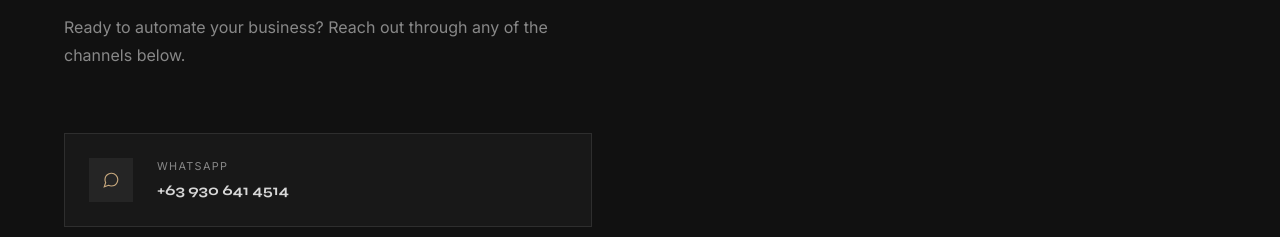
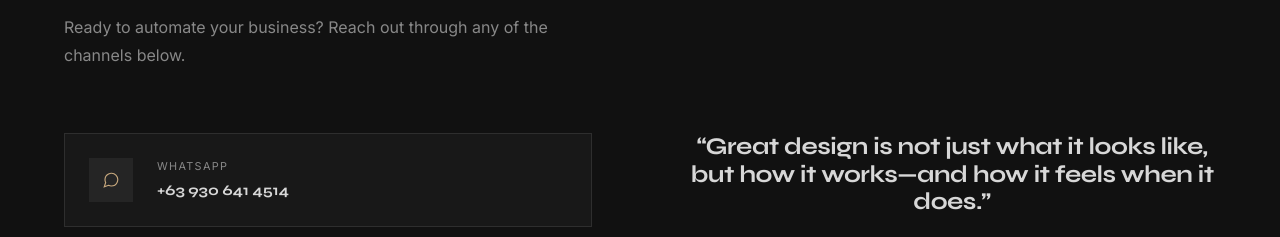
Before and after one commit to chogodess/portfolio, a plain HTML site: page index.html in a window 1280 px wide. Shown: the part 5660-5897 px from the top of the page. Drawn offline with Linux system fonts and the light colour scheme.

Commit message:
Update index.html

```diff
--- a/index.html
+++ b/index.html
@@ -1650,7 +1650,7 @@
           </div>
         </div>
         <div class="about-text fade-up">
-          <h2 class="section-title" style="text-align:center;>“Great design is not just what it looks like, but how it works—and how it feels when it does.”</h2>
+          <h2 style="text-align:center; class="section-title" >“Great design is not just what it looks like, but how it works—and how it feels when it does.”</h2>
            <div class="divider"></div>
         </div>
     </section>
```
